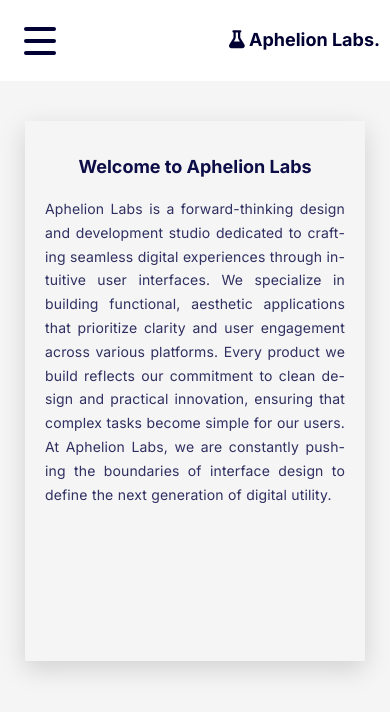
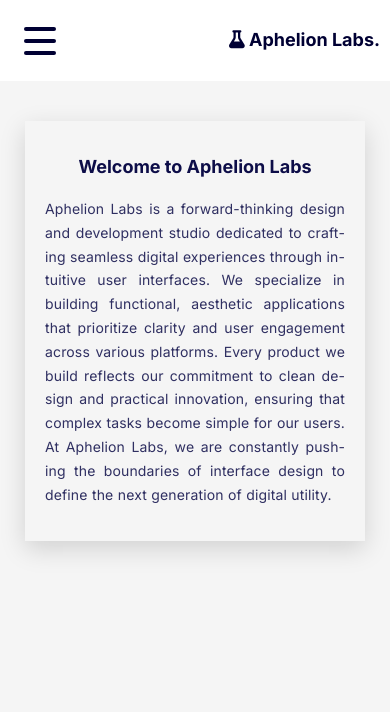
Before and after one commit to abk2191/aphelion-labs, a React (Vite) app: page / in a window 390 px wide. Shown: the top 712 px of the page. Built offline with nearby package versions, Linux system fonts and the light colour scheme; a web font is replaced by a local one.

Commit message:
Added new features

```diff
--- a/src/index.css
+++ b/src/index.css
@@ -332,7 +332,7 @@ html {
   }
 
   .intro-card {
-    height: 500px;
+    height: 380px;
     width: 300px;
   }
 
```
